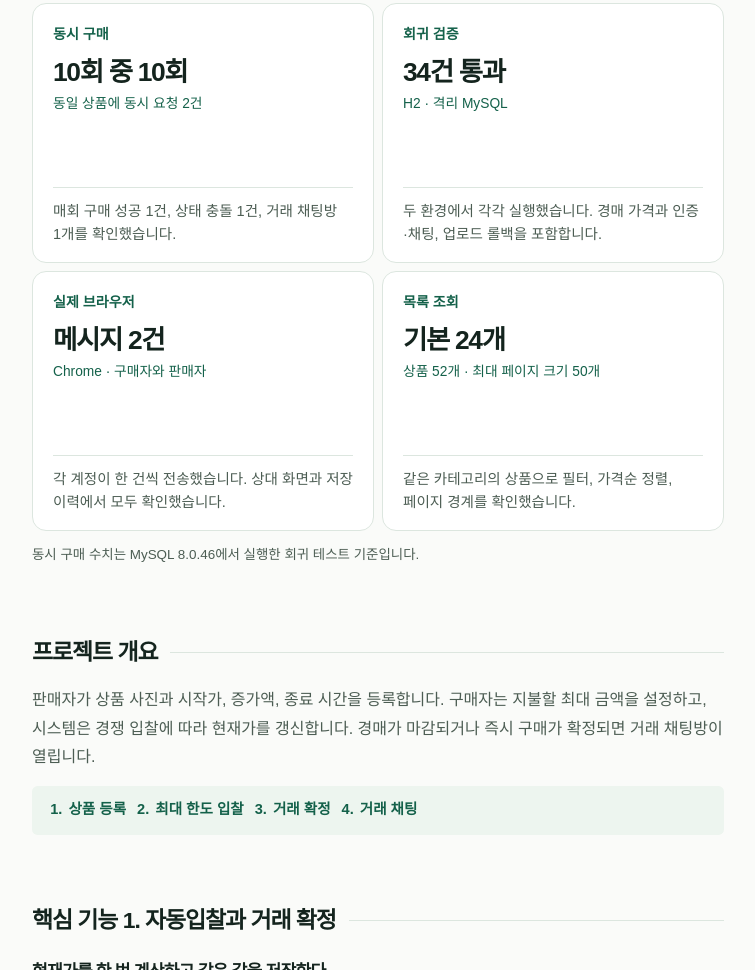
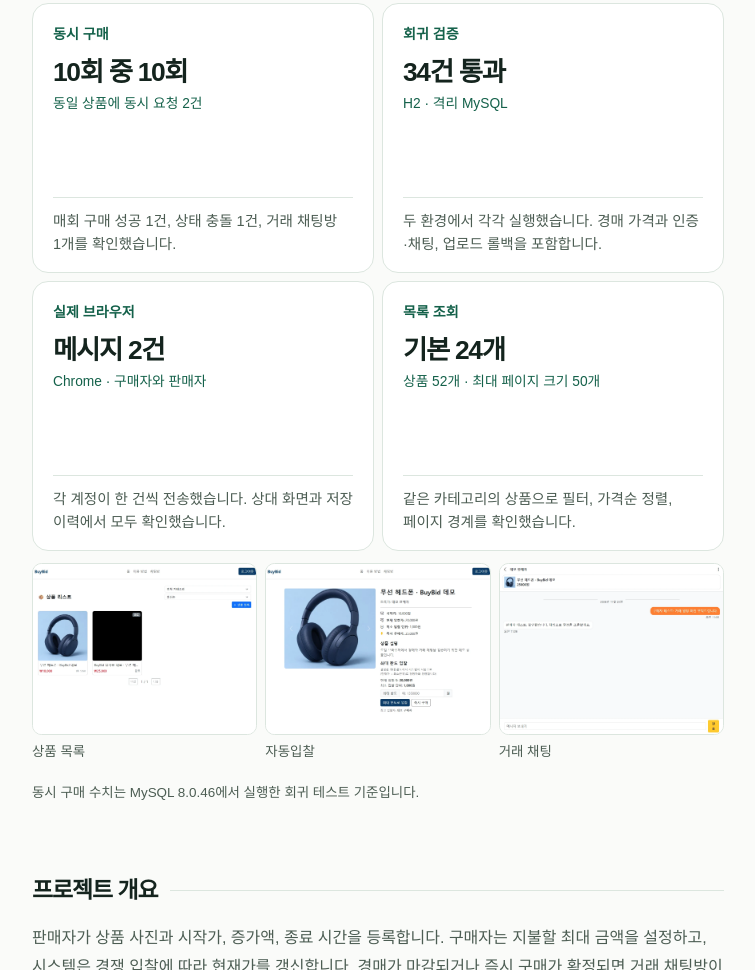
Before and after one commit to hyeongdongE/buybid, a plain HTML site: page index.html in a window 1280 px wide. Shown: the part 517-1487 px from the top of the page, without its empty margins (262-1017 px from the left). Drawn offline with Linux system fonts and the light colour scheme.

Commit message:
Match result card sizing and add app screen strip

```diff
--- a/index.html
+++ b/index.html
@@ -7,7 +7,7 @@
   <meta name="theme-color" content="#fafbf9">
   <title>BuyBid · 중고 경매 백엔드 프로젝트</title>
   <link rel="icon" href="data:,">
-  <link rel="stylesheet" href="./site.css?v=reading-layout">
+  <link rel="stylesheet" href="./site.css?v=result-screens">
   <script src="./site.js" defer></script>
 </head>
 <body id="top">
@@ -37,6 +37,20 @@
           <div><dt>실제 브라우저</dt><dd><strong>메시지 2건</strong><p class="metric-context">Chrome · 구매자와 판매자</p><p class="metric-evidence">각 계정이 한 건씩 전송했습니다. 상대 화면과 저장 이력에서 모두 확인했습니다.</p></dd></div>
           <div><dt>목록 조회</dt><dd><strong>기본 24개</strong><p class="metric-context">상품 52개 · 최대 페이지 크기 50개</p><p class="metric-evidence">같은 카테고리의 상품으로 필터, 가격순 정렬, 페이지 경계를 확인했습니다.</p></dd></div>
         </dl>
+        <div class="summary-screens" role="group" aria-label="BuyBid 실제 실행 화면">
+          <figure>
+            <a href="./assets/products.webp"><img src="./assets/products.webp" width="1120" height="850" alt="BuyBid 상품 목록에서 등록한 헤드폰의 썸네일과 현재가가 보이는 화면" loading="lazy"></a>
+            <figcaption>상품 목록</figcaption>
+          </figure>
+          <figure>
+            <a href="./assets/auction.webp"><img src="./assets/auction.webp" width="1120" height="850" alt="경쟁 입찰 후 현재가가 20,000원으로 표시된 상품 상세 화면" loading="lazy"></a>
+            <figcaption>자동입찰</figcaption>
+          </figure>
+          <figure>
+            <a href="./assets/chat.webp"><img src="./assets/chat.webp" width="1120" height="850" alt="즉시 구매가 확정된 상품에서 거래 당사자가 메시지를 주고받은 채팅 화면" loading="lazy"></a>
+            <figcaption>거래 채팅</figcaption>
+          </figure>
+        </div>
         <p class="note">동시 구매 수치는 MySQL 8.0.46에서 실행한 회귀 테스트 기준입니다.</p>
       </section>
 
--- a/site.css
+++ b/site.css
@@ -73,10 +73,10 @@ h1 { font-size: 1.625rem; line-height: 1.25; }
 .results > div {
   display: flex;
   flex-direction: column;
-  min-height: 16.25rem;
+  min-height: 16.875rem;
   padding: 1.125rem 1.25rem 1rem;
   border: 1px solid var(--line);
-  border-radius: .875rem;
+  border-radius: 1rem;
   background: var(--card);
 }
 .results dt { color: var(--accent); font-size: .88rem; font-weight: 770; }
@@ -85,6 +85,18 @@ h1 { font-size: 1.625rem; line-height: 1.25; }
 .results p { color: var(--muted); font-size: .91rem; line-height: 1.6; }
 .results .metric-context { margin-bottom: 1.15rem; color: var(--accent); font-size: .86rem; }
 .metric-evidence { margin-top: auto; padding-top: .72rem; border-top: 1px solid var(--line); }
+.summary-screens {
+  display: grid;
+  grid-template-columns: repeat(3, minmax(10rem, 1fr));
+  gap: .5rem;
+  margin-top: .75rem;
+  overflow-x: auto;
+}
+.summary-screens figure { min-width: 0; }
+.summary-screens a { display: block; border-radius: .6rem; }
+.summary-screens a:focus-visible { outline-offset: -3px; }
+.summary-screens img { width: 100%; border: 1px solid var(--line); border-radius: inherit; background: var(--card); }
+.summary-screens figcaption { margin: .32rem 0 .35rem; color: var(--muted); font-size: .84rem; }
 .note { margin-top: .7rem; font-size: .84rem; }
 
 .steps { display: flex; flex-wrap: wrap; column-gap: 1.7rem; row-gap: .38rem; margin: .92rem 0 0; padding: .7rem .9rem .7rem 2.15rem; list-style: decimal; background: var(--tint); color: var(--accent); border-radius: .35rem; font-size: .91rem; font-weight: 700; }
@@ -134,7 +146,6 @@ h1 { font-size: 1.625rem; line-height: 1.25; }
   .section > h2 { gap: .45rem; }
   .summary > h2 { font-size: 1.25rem; }
   .results { grid-template-columns: 1fr; }
-  .results > div { min-height: 14rem; }
   .screen-tabs { margin-inline: -.1rem; }
   .screen-tabs button { padding-inline: .42rem; }
   .gallery-caption { align-items: flex-start; }
```
